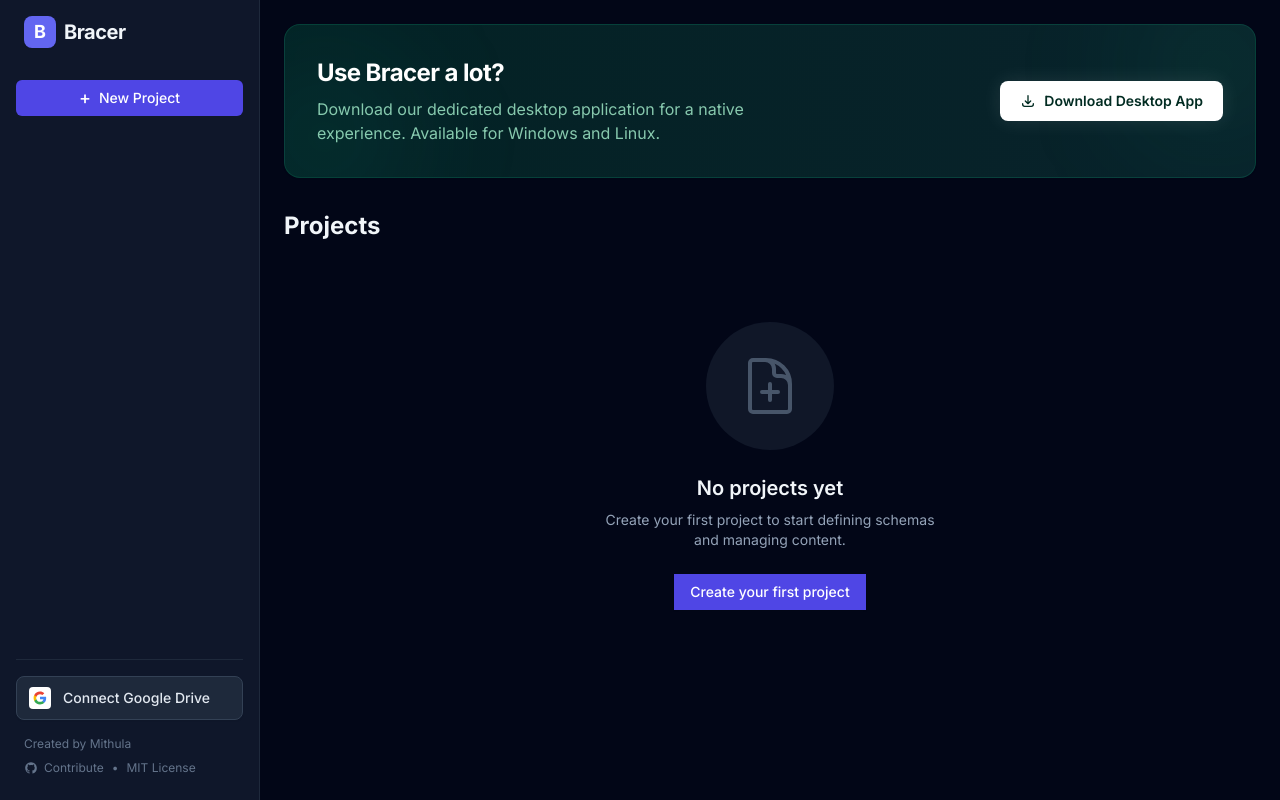
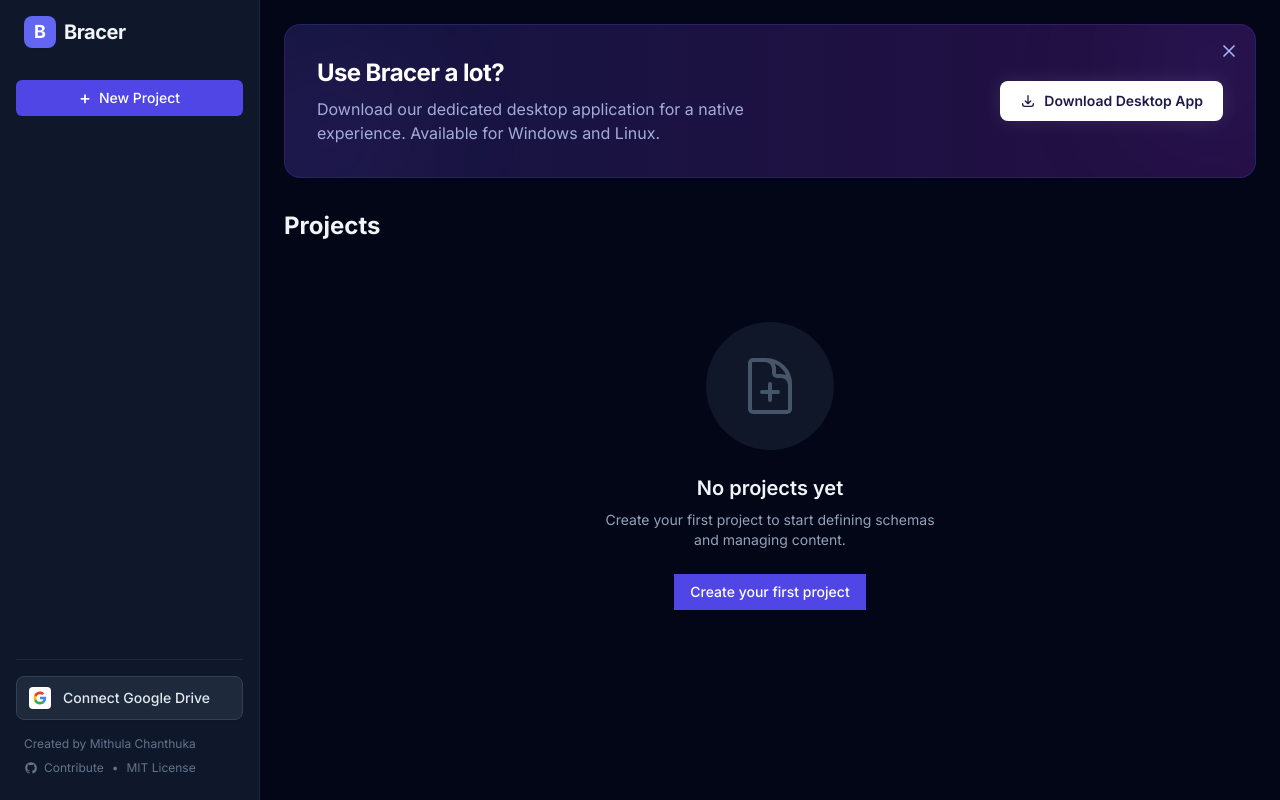
Before and after one commit to Mithula-cbw/bracer, a React (Vite) app in the folder apps/web/: page / in a window 1280 px wide. Built offline with nearby package versions, Linux system fonts and the light colour scheme.

Commit message:
fix: revert banner color to puple

```diff
--- a/apps/web/src/pages/ProjectDashboard.tsx
+++ b/apps/web/src/pages/ProjectDashboard.tsx
@@ -31,6 +31,15 @@
   const [renameId, setRenameId] = useState<string | null>(null);
   const [renameName, setRenameName] = useState('');
   const [renameError, setRenameError] = useState('');
+
+  const [showBanner, setShowBanner] = useState(() => {
+    return localStorage.getItem('bracer_hide_desktop_banner') !== 'true';
+  });
+
+  const dismissBanner = () => {
+    localStorage.setItem('bracer_hide_desktop_banner', 'true');
+    setShowBanner(false);
+  };
 
   useEffect(() => {
     const handleClick = () => setContextMenu(null);
@@ -130,7 +139,7 @@
 
             <div className="hidden md:flex flex-col gap-2 px-2 text-xs text-slate-500 pb-2">
               <div className="flex items-center gap-2">
-                <span>Created by Mithula</span>
+                <span>Created by Mithula Chanthuka</span>
               </div>
               <div className="flex items-center gap-2">
                 <a href="https://github.com/Mithula-cbw/bracer" target="_blank" rel="noreferrer" className="hover:text-slate-300 transition-colors flex items-center gap-1.5">
@@ -150,22 +159,33 @@
         <div className="max-w-6xl mx-auto">
 
           {/* Desktop App Banner */}
-          <div className="mb-8 relative overflow-hidden bg-gradient-to-r from-emerald-900/40 to-teal-900/40 border border-emerald-500/20 rounded-2xl p-6 sm:p-8 flex flex-col sm:flex-row items-start sm:items-center justify-between gap-6 shadow-sm">
-            <div className="absolute top-0 right-0 -mt-10 -mr-10 w-40 h-40 bg-emerald-500/10 rounded-full blur-3xl pointer-events-none"></div>
-            <div className="absolute bottom-0 left-0 -mb-10 -ml-10 w-40 h-40 bg-teal-500/10 rounded-full blur-3xl pointer-events-none"></div>
+          {showBanner && (
+            <div className="mb-8 relative overflow-hidden bg-gradient-to-r from-indigo-900/40 to-purple-900/40 border border-indigo-500/20 rounded-2xl p-6 sm:p-8 flex flex-col sm:flex-row items-start sm:items-center justify-between gap-6 shadow-sm">
+              <button
+                onClick={dismissBanner}
+                className="absolute top-3 right-3 z-20 text-indigo-300 hover:text-white transition-colors p-1"
+                aria-label="Dismiss banner"
+              >
+                <svg className="w-5 h-5" fill="none" viewBox="0 0 24 24" stroke="currentColor" strokeWidth={2}>
+                  <path strokeLinecap="round" strokeLinejoin="round" d="M6 18L18 6M6 6l12 12" />
+                </svg>
+              </button>
 
-            <div className="relative z-10 flex-1">
+              <div className="absolute top-0 right-0 -mt-10 -mr-10 w-40 h-40 bg-indigo-500/10 rounded-full blur-3xl pointer-events-none"></div>
+              <div className="absolute bottom-0 left-0 -mb-10 -ml-10 w-40 h-40 bg-purple-500/10 rounded-full blur-3xl pointer-events-none"></div>
+
+              <div className="relative z-10 flex-1 pr-4 sm:pr-0">
                 <h3 className="text-xl sm:text-2xl font-bold text-white mb-2 tracking-tight">Use Bracer a lot?</h3>
-              <p className="text-emerald-200/80 text-sm sm:text-base max-w-lg">
+                <p className="text-indigo-200/80 text-sm sm:text-base max-w-lg">
                   Download our dedicated desktop application for a native experience. Available for Windows and Linux.
                 </p>
               </div>
 
-            <div className="relative z-10 shrink-0">
+              <div className="relative z-10 shrink-0 mt-2 sm:mt-0">
                 {/* TODO: Add link when releases are available */}
                 <button
                   onClick={() => {}}
-                className="px-5 py-2.5 bg-white text-emerald-950 hover:bg-emerald-50 font-semibold rounded-lg shadow-[0_0_20px_rgba(255,255,255,0.1)] transition-all hover:scale-105 active:scale-95 flex items-center gap-2 text-sm"
+                  className="px-5 py-2.5 bg-white text-indigo-950 hover:bg-indigo-50 font-semibold rounded-lg shadow-[0_0_20px_rgba(255,255,255,0.1)] transition-all hover:scale-105 active:scale-95 flex items-center gap-2 text-sm"
                 >
                   <svg className="w-4 h-4" fill="none" viewBox="0 0 24 24" stroke="currentColor" strokeWidth={2}>
                     <path strokeLinecap="round" strokeLinejoin="round" d="M4 16v1a3 3 0 003 3h10a3 3 0 003-3v-1m-4-4l-4 4m0 0l-4-4m4 4V4" />
@@ -174,6 +194,7 @@
                 </button>
               </div>
             </div>
+          )}
 
           <h2 className="text-2xl font-bold mb-6 text-slate-100">Projects</h2>
 
```
Lines whose indentation alone changed are shown as unchanged.
